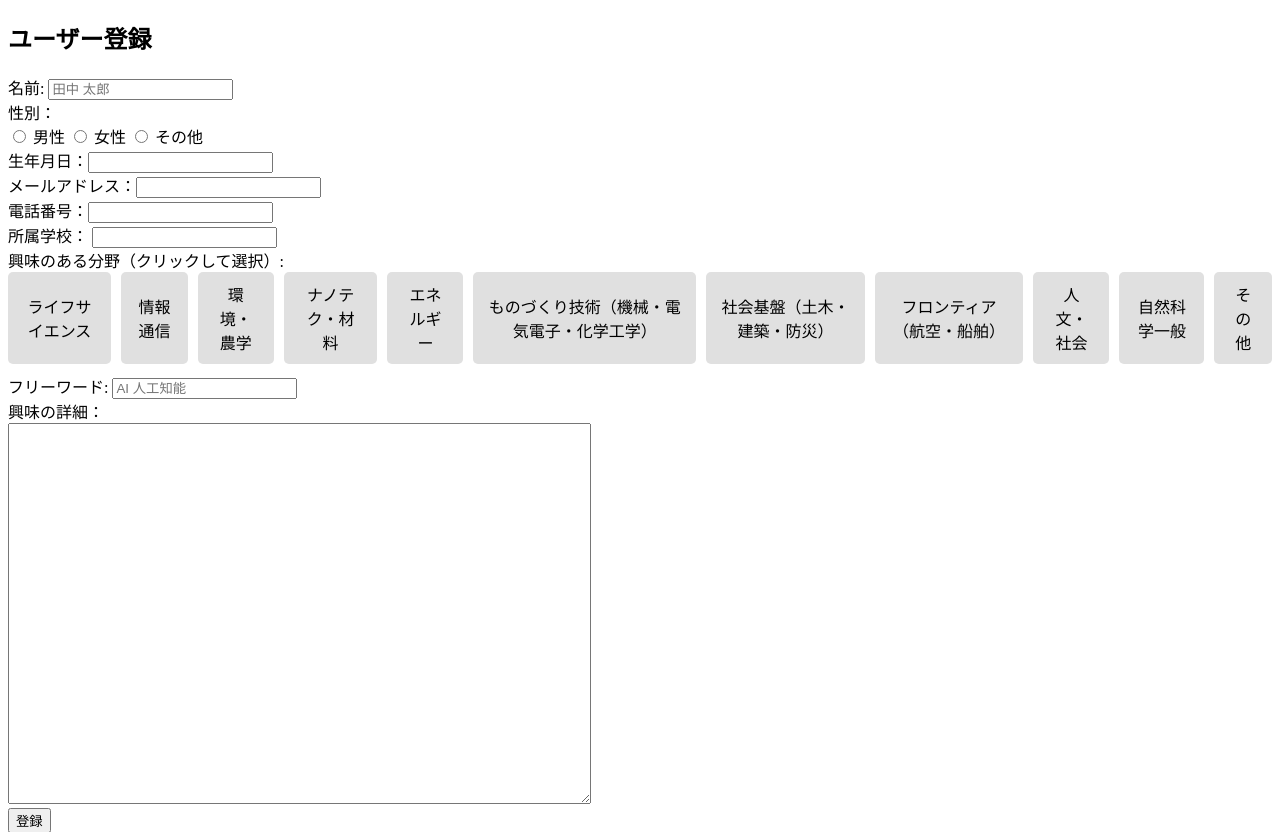
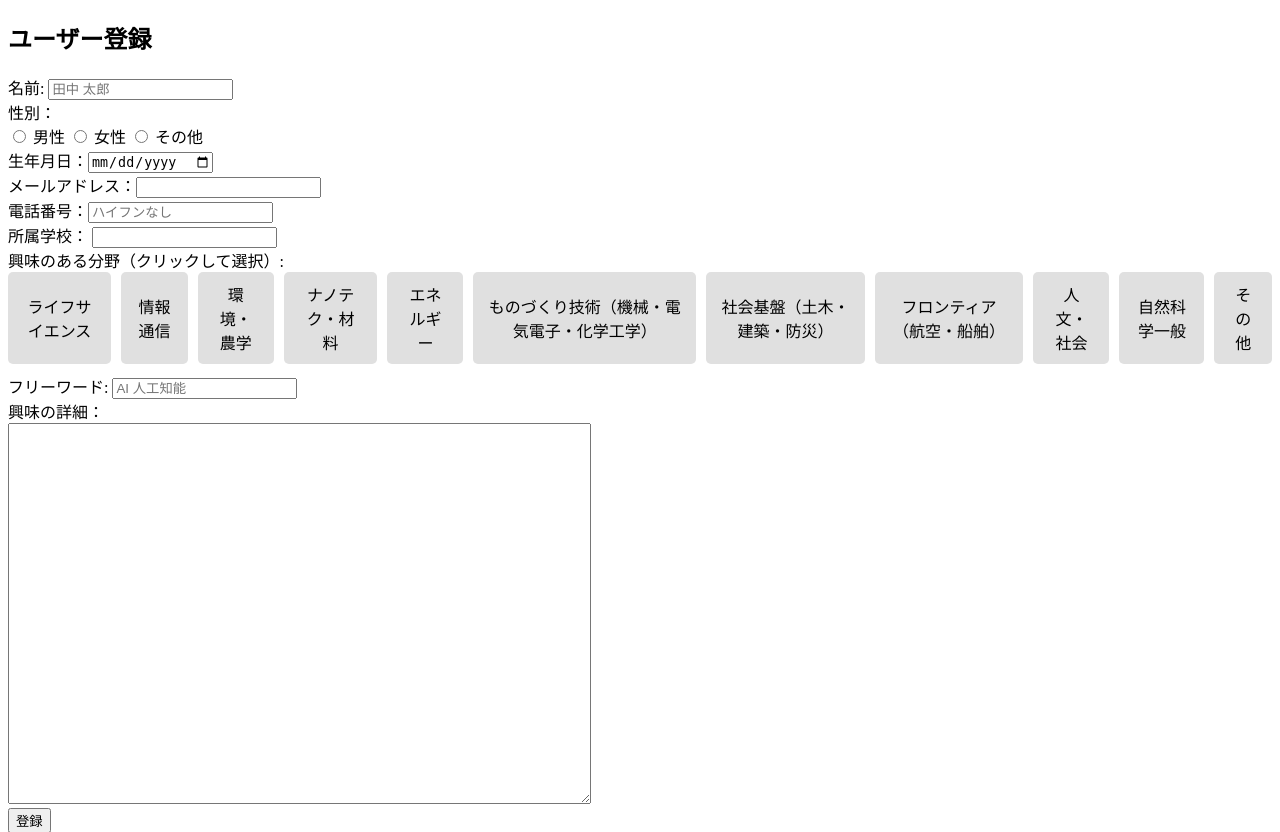
Before and after one commit to ta0ta0-star/curiosity_lab, a Flask app: page / in a window 1280 px wide. Shown: the top 832 px of the page. Run offline with Flask 3, Linux system fonts and the light colour scheme.

Commit message:
Update register.html

```diff
--- a/templates/register.html
+++ b/templates/register.html
@@ -66,11 +66,11 @@
         <input type="radio" id="other" name="gender" value="その他" required>
         <label for="other">その他</label><br>
 
-        <label>生年月日：<input type="text" id="birthday" name="birthday" required></label><br>
+        <label>生年月日：<input type="date" id="birthday" name="birthday" required></label><br>
 
         <label>メールアドレス：<input type="text" id="email" name="email" required></label><br>
 
-        <label>電話番号：<input type="text" id="phone_number" name="phone_number" required></label><br>
+        <label>電話番号：<input type="text" id="phone_number" name="phone_number" placeholder="ハイフンなし"required></label><br>
 
         <label for="school">所属学校：</label>
         <input type="text" id="school" name="school" rows="1" cols="15"><br>
```
